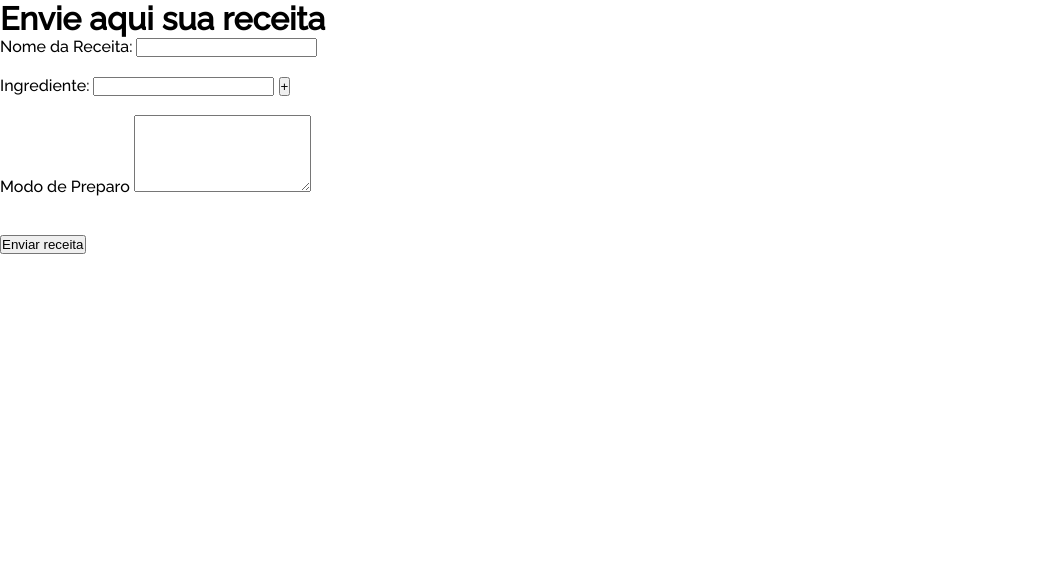
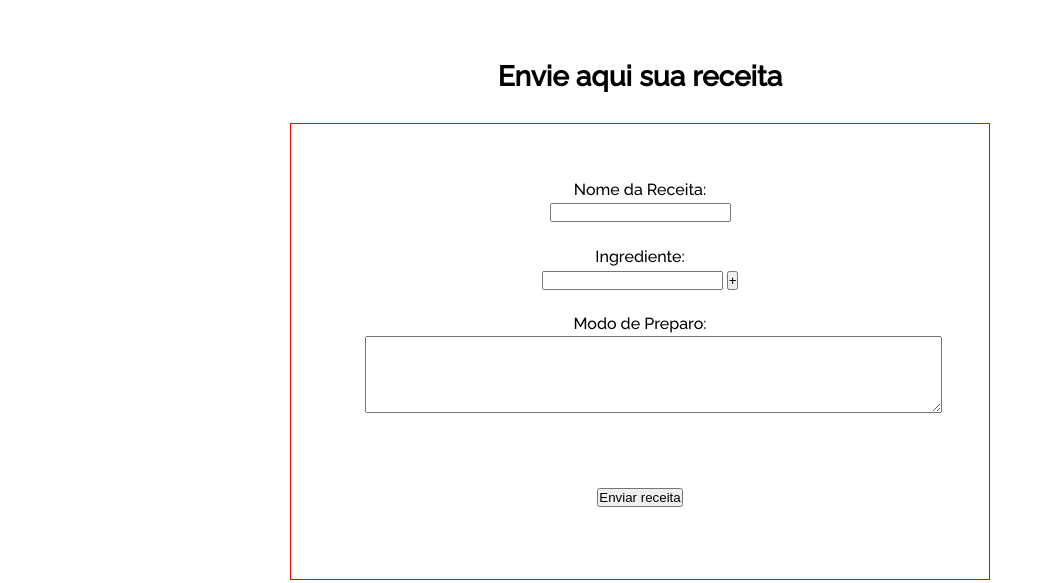
Before and after one commit to LarisString/Site-de-Receitas, a plain HTML site: page index.html in a window 1280 px wide. Shown: the whole page, without its empty margins (0-1053 px from the left). Drawn offline with Linux system fonts and the light colour scheme.

Commit message:
:ajustei o css e tirei uma div desnecessária, também coloquei o botão de enviar dentro da section

```diff
--- a/index.html
+++ b/index.html
@@ -11,27 +11,27 @@
     <link rel="stylesheet" href="./style.css">
 </head>
 <body>
-    <h1>Envie aqui sua receita </h1>
+    <h1>Envie aqui sua receita</h1>
 
     <section>
-        <div id="formulario">
-            <div class="form-receita">
-                <label>Nome da Receita: </label>
+        <div id="formulario" class="form-receita">
+
+                <label id="Nome">Nome da Receita: </label><br>
                 <input type="text" name="Nome da Receita[]" id="nome" /><br><br>
 
                 <div id="Ingredientes">
-                    <label>Ingrediente: </label>
-                    <input type="text" name="Ingrediente[]" id="Ingrediente">
+                    <label>Ingrediente: </label><br>
+                    <input type="text" name="Ingrediente[]" id="Ingrediente" >
                     <button onclick="adicionarCampo()"> + </button><br><br>
                 </div>
 
 
-                Modo de Preparo <textarea cols="20" rows="5"></textarea> <br/><br><br>
+                Modo de Preparo: <br><textarea cols="70" rows="5"></textarea> <br/><br><br><br>
+                <button type="submit"> Enviar receita </button>
 
         </div>
 
     </section>
-    <button type="submit"> Enviar receita </button><br><br>
     <script src="./script.js"></script>
 
 </body>
--- a/script.js
+++ b/script.js
@@ -2,6 +2,6 @@ var controleCampo = 1;
 function adicionarCampo() {
     controleCampo++;
 
-    document.getElementById ('Ingredientes').insertAdjacentHTML('beforeend', '<div class="form-receita" id="campo' + controleCampo + '"><label>Ingrediente: </label><input type="text" name="Ingrediente[]' + controleCampo + '" id="Ingrediente' + controleCampo + '"><button type="submit" onclick="adicionarCampo()"> + </button><br><br></div>')
+    document.getElementById ('Ingredientes').insertAdjacentHTML('beforeend', '<div class="form-receita" id="campo' + controleCampo + '"><label>Ingrediente: </label><br><input type="text" name="Ingrediente[]' + controleCampo + '" id="Ingrediente' + controleCampo + '"><button type="submit" onclick="adicionarCampo()"> + </button><br><br></div>')
 
 }
--- a/style.css
+++ b/style.css
@@ -10,3 +10,34 @@ body {
     font-family: 'Raleway', sans-serif;
 
 }
+
+body h1 {
+
+    display: flex;
+    align-items: center;
+    justify-content: center;
+    font-size: 28px;
+    margin: 20px auto 10px;
+    padding-top: 40px;
+
+}
+
+section{
+    border: 1px solid red;
+    width: 700px;
+    margin: 30px auto 0;
+    padding: 50px;
+    justify-content: center;
+}
+
+#formulario {
+
+    padding: 5px 24px 20px;
+    gap: 16px;
+    display: block;
+    justify-content: center;
+    text-align: center;
+    line-height:140%;
+    font-size: 16px;
+
+}
```
